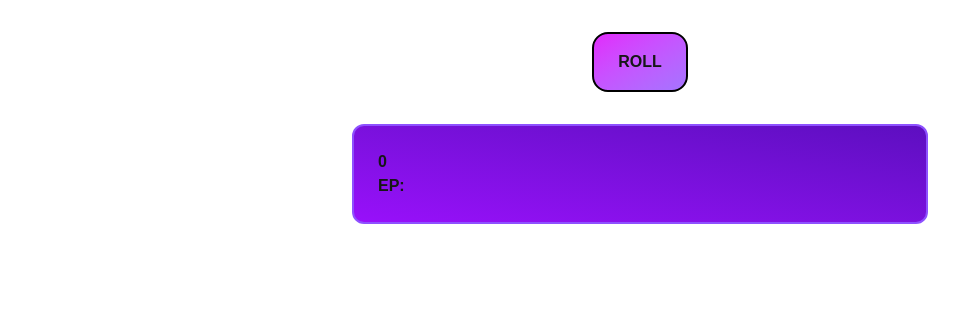
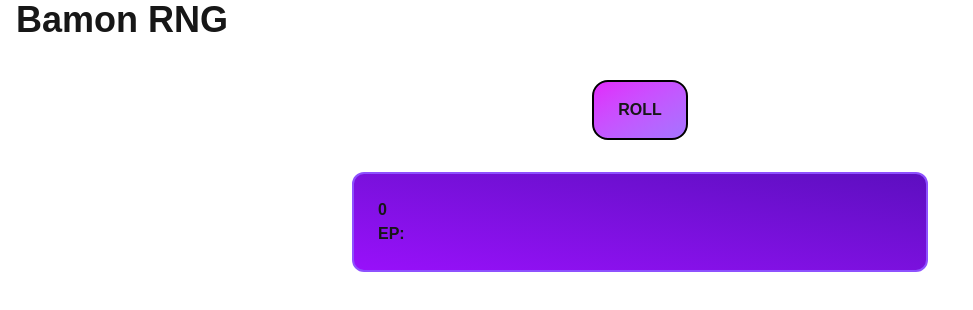
Before and after one commit to 5Stygian/bamon-rng, a Next.js app: page / in a window 1280 px wide. Shown: the top 310 px of the page, without its empty margins (0-973 px from the left). Built offline with nearby package versions, Linux system fonts and the light colour scheme.

Commit message:
add a title

```diff
--- a/src/app/config.ts
+++ b/src/app/config.ts
@@ -7,8 +7,8 @@ export const config = {
       "max-w-xl m-auto p-6 font-bold border-2 rounded-xl border-violet-500 \
       bg-gradient-to-tr from-purple-600 to-violet-800",
     TopBar: {
-      Box: "hidden gray-800",
-      Title: "w-full h-fit my-4 mr-6 ml-8 py-6 font-extrabold text-4xl"
+      Box: "py-auto h-12",
+      Title: "w-fit mx-4 font-extrabold text-4xl"
     }
   },
 };
```
